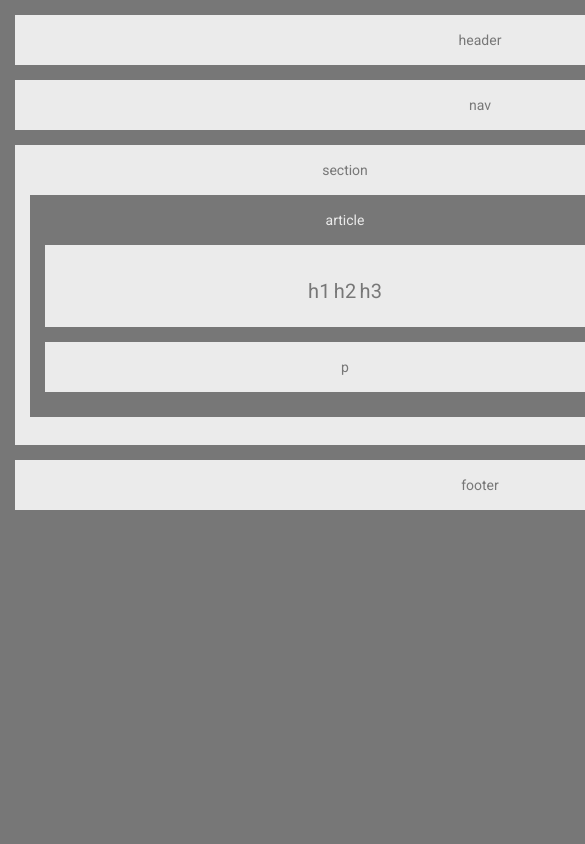
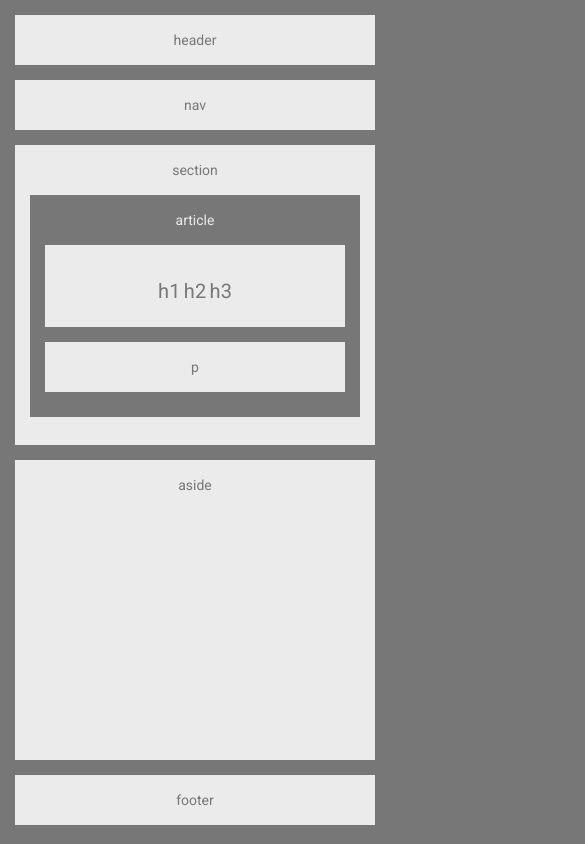
Before and after one commit to anthonydelgado/homework-wireframe, a website: page index.html in a window 390 px wide. Shown: the top 844 px of the page, 585 px wide, since content can reach past the window. Drawn offline with nearby package versions, Linux system fonts and the light colour scheme.

Commit message:
made layout mobile responsive

```diff
--- a/assets/styles/layouts/_pages.scss
+++ b/assets/styles/layouts/_pages.scss
@@ -34,6 +34,7 @@ aside {
 
 footer {
   clear: both;
+  margin-bottom: 15px;
 }
 article {
   background-color: $body-background;
@@ -51,3 +52,17 @@ article {
     margin-top: 15px;
   }
 }
+
+@media (max-width: 960px) {
+  aside, section {
+    width: 100%;
+  }
+  aside {
+    margin-top: 0;
+    margin-left: 0;
+    margin-bottom: 15px;
+  }
+  .container {
+    width: 100%;
+  }
+}
--- a/index.html
+++ b/index.html
@@ -1,8 +1,11 @@
 <!DOCTYPE html>
 <html>
 <head>
-    <meta charset="UTF-8">
+    <meta charset="utf-8">
+    <meta http-equiv="x-ua-compatible" content="ie=edge">
+    <meta name="viewport" content="width=device-width, initial-scale=1">
     <title>Homework - Wireframe!</title>
+    <meta name="description" content="Lorem ipsum dolor sit amet, consectetur adipisicing elit."/>
     <link rel="stylesheet" href="dist/styles/main.css">
     <script src="http://ajax.googleapis.com/ajax/libs/jquery/2.1.4/jquery.min.js"></script>
     <link href='https://fonts.googleapis.com/css?family=Roboto:400,900,300' rel='stylesheet' type='text/css'>
```
Also changed, not shown: dist/styles/main.css, 3 other files.
